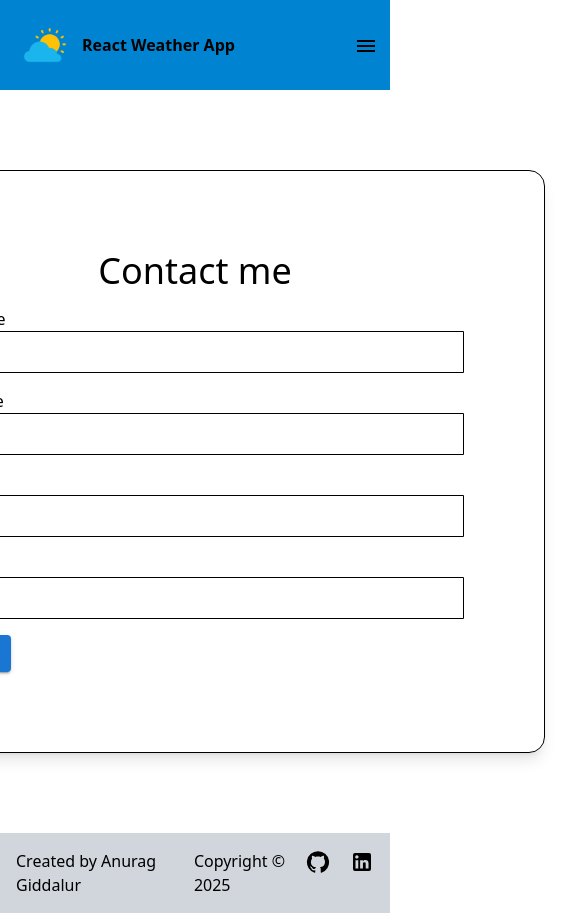
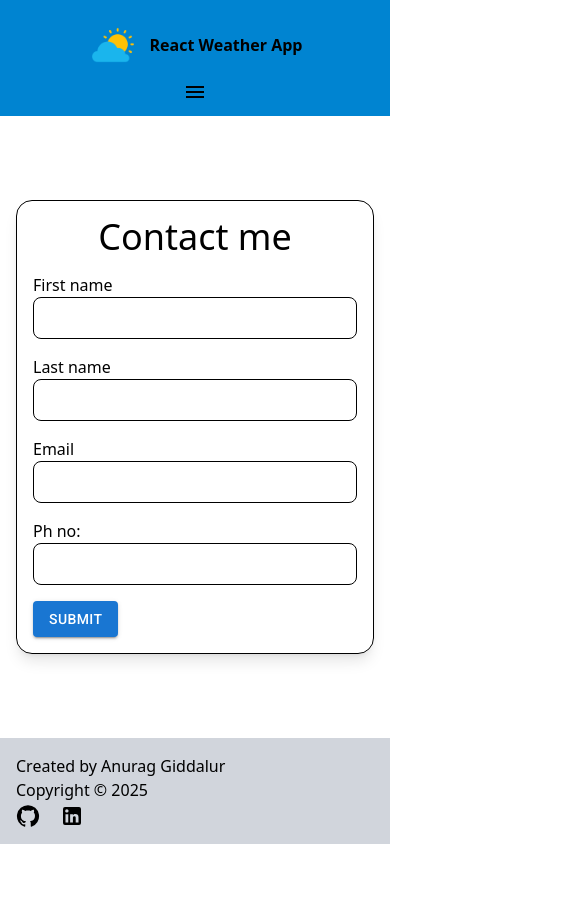
Before and after one commit to anurag2674/react-weather-app, a React (Vite) app: page /contact in a window 390 px wide. Shown: the top 913 px of the page, 585 px wide, since content can reach past the window. After the commit the page ends 844 px from the top, so only its background shows below. Built offline with nearby package versions, Linux system fonts and the light colour scheme.

Commit message:
Added responsive design and fixed routing for Vercel

```diff
--- a/index.html
+++ b/index.html
@@ -3,7 +3,7 @@
 
 <head>
   <meta charset="UTF-8" />
-  <link rel="icon" type="image/webp" href="./public/weather.webp" />
+  <link rel="icon" type="image/webp" href="/weather.webp" />
   <meta name="viewport" content="width=device-width, initial-scale=1.0" />
   <link href="/" rel="stylesheet">
   <title>React weather app</title>
--- a/src/AppLayout.tsx
+++ b/src/AppLayout.tsx
@@ -9,7 +9,7 @@ const Contact = lazy(() => import('./components/Contact'));
 const AppLayout: React.FC<unknown> = (_props) => {
   return (
     <div className="min-h-screen flex flex-col">
-      <div className="sticky top-0 right-0 left-0">
+      <div className="sticky top-0 right-0 left-0 z-10">
         <Header />
       </div>
       <div className="flex flex-1 justify-center items-center">
--- a/src/components/Contact.tsx
+++ b/src/components/Contact.tsx
@@ -3,29 +3,31 @@ import Button from '@mui/material/Button';
 
 const Contact: React.FC<unknown> = (_props) => {
   return (
-    <div className="flex flex-col items-center p-20 ">
-      <div className="flex flex-col gap-4 p-20 border border-black solid rounded-2xl w-[700px] shadow-lg">
+    <div className="w-full max-w-2xl p-4">
+      <form className="flex flex-col gap-4 border border-black solid rounded-2xl shadow-lg max-w-lg w-full mx-auto sm:p-6 p-4">
         <div className="text-4xl text-center">Contact me</div>
-        <div className="flex flex-col ">
+        <div className="flex flex-col">
           <label htmlFor="firstName">First name</label>
-          <input className="border border-black rounded-l solid px-2 py-2 w-full" type="text" id="firstName" />
+          <input className="border border-black rounded-lg solid p-2" type="text" id="firstName" />
         </div>
         <div className="flex flex-col ">
           <label htmlFor="lastName">Last name</label>
-          <input className="border border-black rounded-l solid px-2 py-2 w-full" type="text" id="lastName" />
+          <input className="border border-black rounded-lg solid p-2" type="text" id="lastName" />
         </div>
         <div className="flex flex-col ">
           <label htmlFor="email">Email</label>
-          <input className="border border-black rounded-l solid px-2 py-2 w-full" type="email" id="email" />
+          <input className="border border-black rounded-lg solid p-2" type="email" id="email" />
         </div>
         <div className="flex flex-col ">
-          <label htmlFor="contact">Contact</label>
-          <input className="border border-black rounded-l solid px-2 py-2 w-full" type="text" id="contact" />
+          <label htmlFor="contact">Ph no:</label>
+          <input className="border border-black rounded-lg solid p-2" type="text" id="contact" />
         </div>
         <div>
-          <Button variant="contained">Submit</Button>
+          <Button type="submit" variant="contained">
+            Submit
+          </Button>
         </div>
-      </div>
+      </form>
     </div>
   );
 };
--- a/src/components/Footer.tsx
+++ b/src/components/Footer.tsx
@@ -5,7 +5,7 @@ import { GithubURL, LinkedInURL } from '../constants/userLinks';
 const Footer: React.FC<unknown> = () => {
   const date = new Date();
   return (
-    <div className="flex justify-between bg-gray-300 p-4">
+    <div className="flex flex-col sm:flex-row justify-between bg-gray-300 p-4">
       <div>
         <h3>Created by Anurag Giddalur</h3>
       </div>
--- a/src/components/Header.tsx
+++ b/src/components/Header.tsx
@@ -1,7 +1,7 @@
 import CloseIcon from '@mui/icons-material/Close';
 import MenuIcon from '@mui/icons-material/Menu';
-import React, { useState } from 'react';
-import { Link } from 'react-router';
+import React, { useState, useEffect } from 'react';
+import { Link } from 'react-router-dom';
 type Page = {
   name: string;
   isSelected: boolean;
@@ -13,7 +13,7 @@ const Header: React.FC<unknown> = () => {
     { name: 'About', isSelected: false, path: '/about' },
     { name: 'Contact', isSelected: false, path: '/contact' },
   ]);
-  const [isOpen, setOpen] = useState<boolean | null>(null);
+  const [isOpen, setOpen] = useState<boolean>(false);
 
   const handleClick = () => {
     setOpen(true);
@@ -25,10 +25,18 @@ const Header: React.FC<unknown> = () => {
     const newPages = [...pages.map((page) => ({ ...page, isSelected: page.name === pageName }))];
     setPages(newPages);
   };
-
+  useEffect(() => {
+    const handleResize = () => {
+      if (window.innerWidth >= 768) {
+        setOpen(false);
+      }
+    };
+    window.addEventListener('resize', handleResize);
+    return () => window.removeEventListener('resize', handleResize);
+  }, []);
   return (
     <>
-      <div className="flex justify-between items-center bg-sky-600 px-3 py-3">
+      <div className="flex flex-col sm:flex-row justify-between items-center bg-sky-600 px-3 py-3">
         <Link to={'/'} className="flex items-center gap-3 text-black font-bold p-2 rounded-3xl cursor-pointer">
           <span>
             <img width="50px" height="50px" src="weather.webp" alt="Weather logo" />
--- a/src/components/Home.tsx
+++ b/src/components/Home.tsx
@@ -48,13 +48,13 @@ const Home: React.FC<unknown> = (_props) => {
       });
   }, [debouncedCityValue]);
   return (
-    <div className="p-6 min-w-120 min-h-150">
+    <div className="p-6 w-full sm:w-[450px] min-h-150">
       <label className="font-extrabold" htmlFor="location">
-        Location:{' '}
+        Location:
       </label>
       <div className="flex justify-between border border-black solid px-2 py-2 rounded-lg">
         <input
-          className="focus:outline-none w-full"
+          className="focus:outline-none"
           type="text"
           name="location"
           id="location"
@@ -64,7 +64,9 @@ const Home: React.FC<unknown> = (_props) => {
         />
         <SearchIcon className="opacity-50" />
       </div>
-      <WeatherPanel weatherConditions={weather} />
+      <div className="w-full sm-[w-450px]">
+        <WeatherPanel weatherConditions={weather} />
+      </div>
     </div>
   );
 };
```
Also changed, not shown: vercel.json (added).
